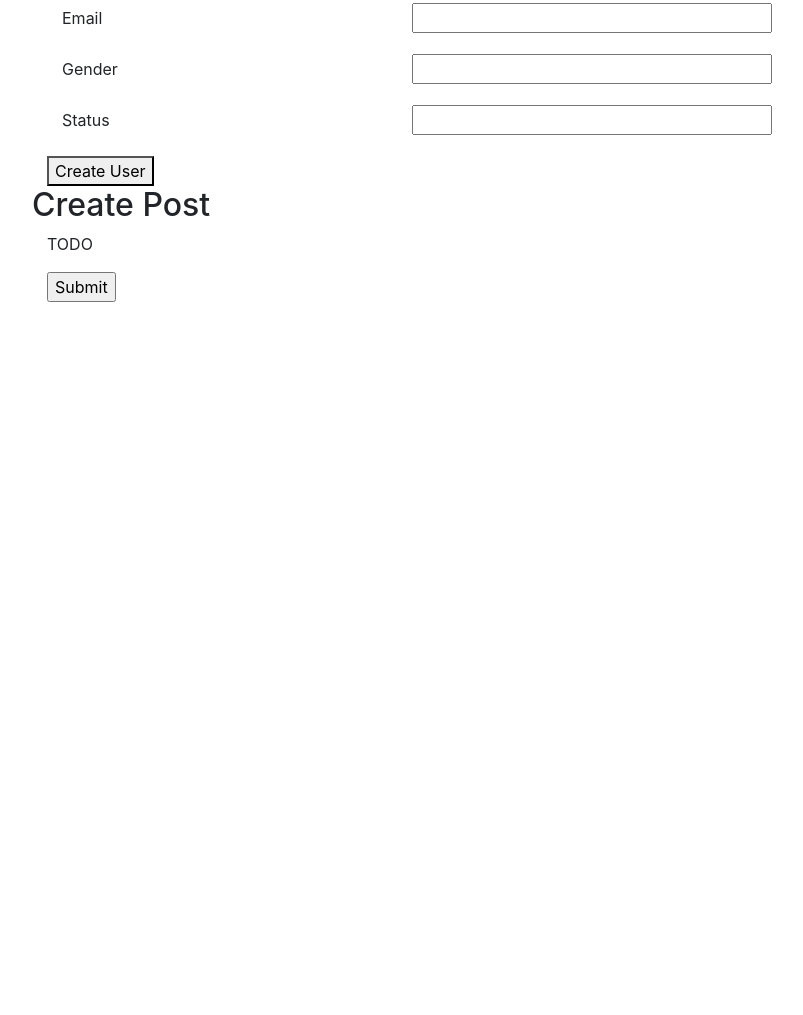
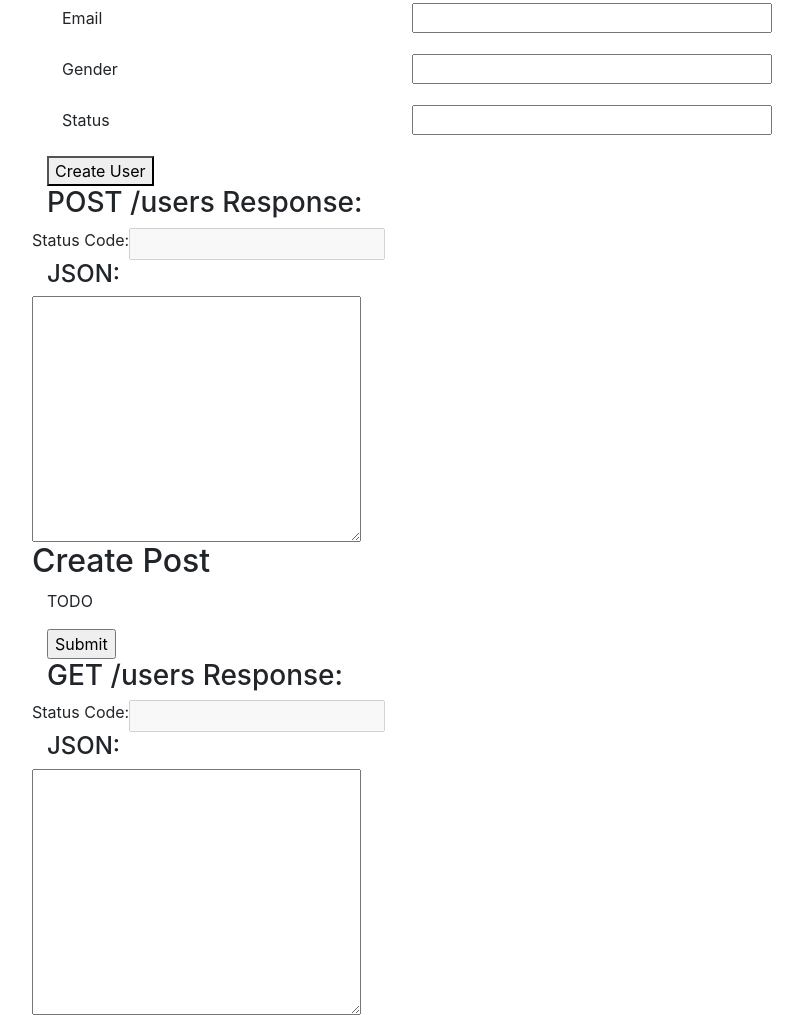
Before and after one commit to ellia001/starter-rest-client, a plain HTML site: page nettside/index.html in a window 1280 px wide. Shown: the part 688-1703 px from the top of the page, without its empty margins (53-856 px from the left). Before the commit the page ends 990 px from the top, so only its background shows below. Drawn offline with nearby package versions, Linux system fonts and the light colour scheme.

Commit message:
add response text area

```diff
--- a/nettside/index.html
+++ b/nettside/index.html
@@ -77,6 +77,19 @@
             </form>
 
             <button onclick="handleCreateUser()">Create User</button>
+
+            <div>
+                <h3>POST /users Response:</h3>
+
+                <div class="row">
+                    <label for="getPostsStatusCode">Status Code:</label>
+                    <input disabled=True type="text" name="createUserStatusCode" id="createUserStatusCode">
+                </div>
+                <h4>JSON:</h4>
+                <div class="row">
+                    <textarea name="createUserResponseArea" id="createUserResponseArea" cols="30" rows="10"></textarea>
+                </div>
+            </div>
         </div>
 
         <h2>Create Post</h2>
@@ -90,7 +103,20 @@
                     <input type="submit">
                 </div>
             </form>
+            <div>
+                <h3>GET /users Response:</h3>
+
+                <div class="row">
+                    <label for="getPostsStatusCode">Status Code:</label>
+                    <input disabled=True type="text" name="createPostStatusCode" id="createPostStatusCode">
+                </div>
+                <h4>JSON:</h4>
+                <div class="row">
+                    <textarea name="createPostResponseArea" id="createPostResponseArea" cols="30" rows="10"></textarea>
+                </div>
+            </div>
         </div>
+
     </div>
 
 
--- a/nettside/index.js
+++ b/nettside/index.js
@@ -49,7 +49,8 @@ function handleCreateUser() {
 
         // Vi henter ut json-bodyen i responsen med .json()
         response.json().then(function(json) {
-            console.log(json)
+            document.getElementById("createUserStatusCode").value = response.status + " " + response.statusText
+            document.getElementById("createUserResponseArea").value = JSON.stringify(json)
         })
     });
 }
```
